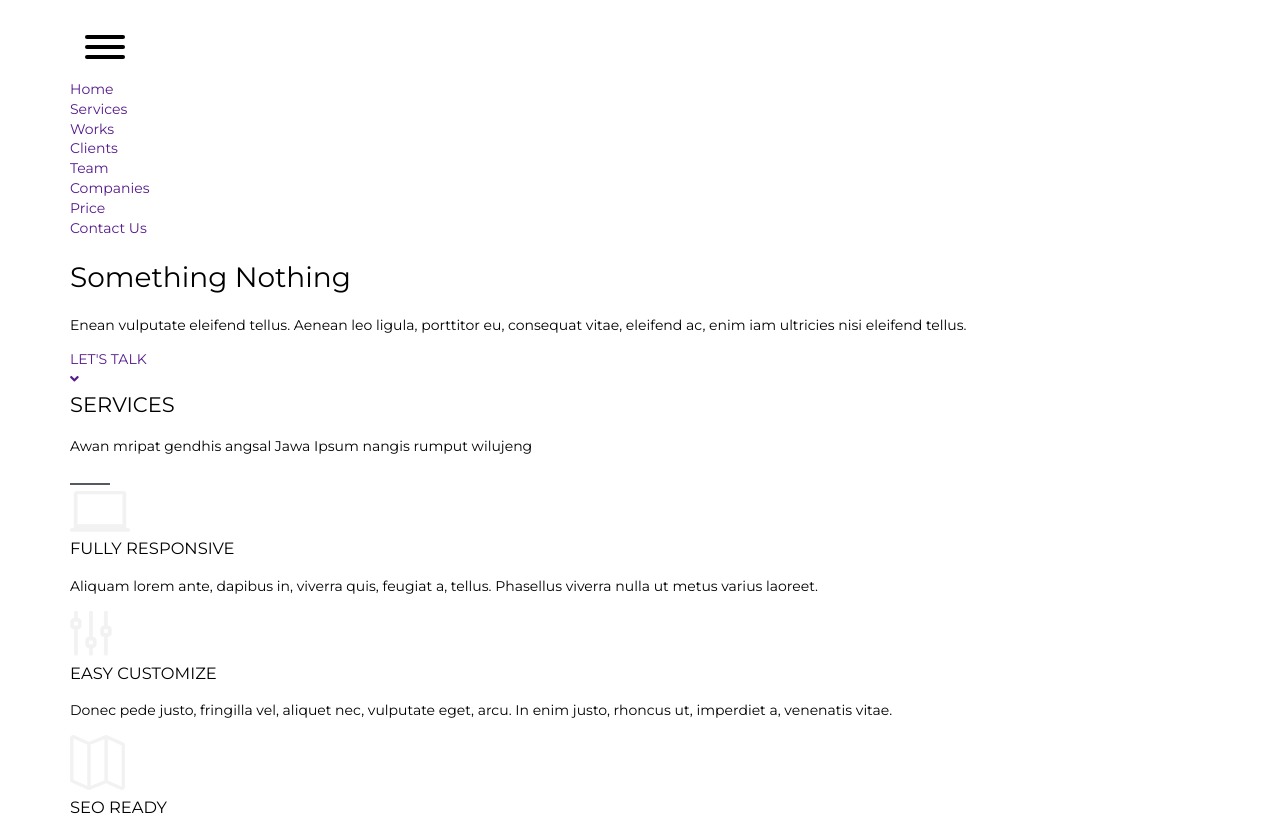
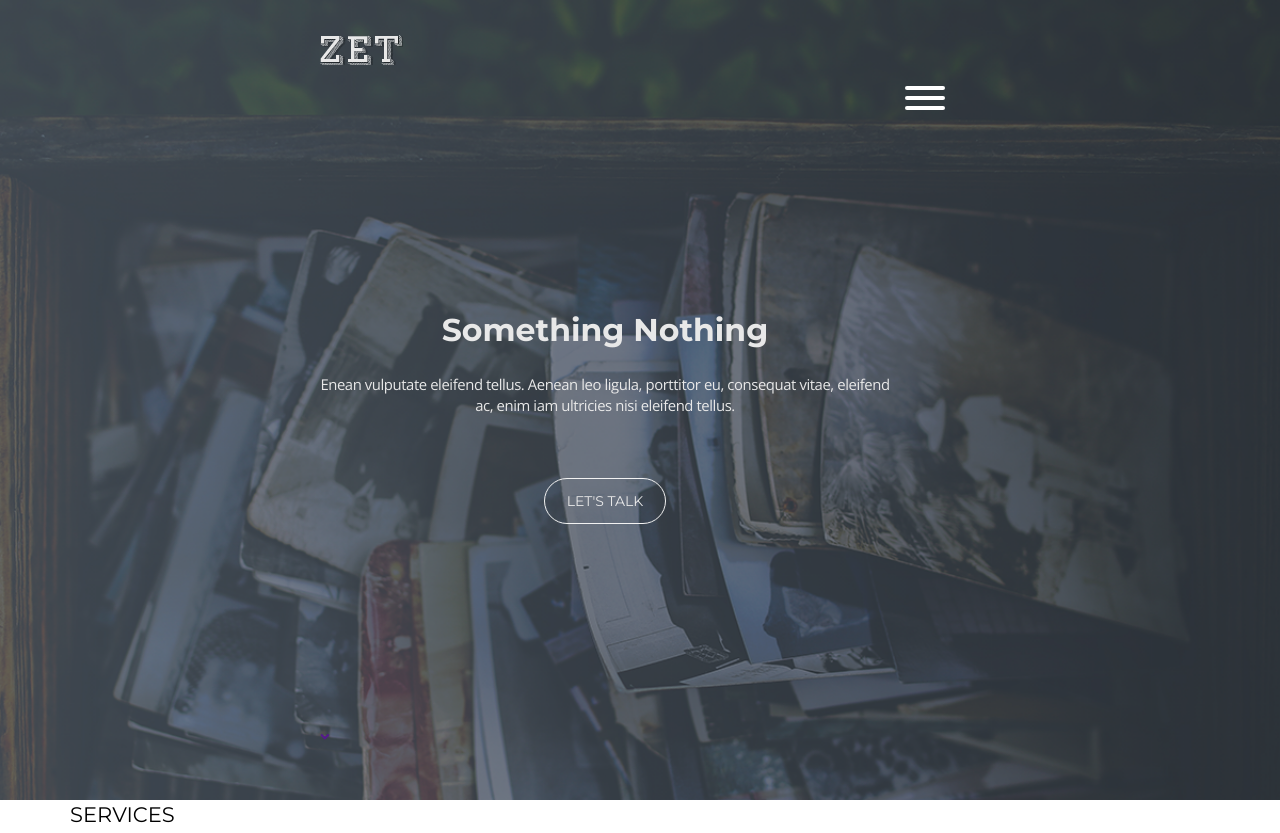
Before and after one commit to LehaRybkoha/ZED-Website, a website: page src/index.html in a window 1280 px wide. Shown: the top 833 px of the page. Drawn offline with nearby package versions, Linux system fonts and the light colour scheme; files that its build step writes are made by us from their sources; files whose address does not match are found by name.

Commit message:
second commit

```diff
--- a/package.json
+++ b/package.json
@@ -55,6 +55,7 @@
     "jquery": "^3.3.1",
     "jquery-browserify": "^1.8.1",
     "jquery.mmenu": "^7.2.2",
-    "owl-carousel": "^1.0.0"
+    "owl-carousel": "^1.0.0",
+    "owl.carousel": "^2.3.4"
   }
 }
--- a/src/index.html
+++ b/src/index.html
@@ -20,6 +20,8 @@
 
 	<link href="https://fonts.googleapis.com/css?family=Montserrat:400,600,700,800,900&amp;subset=cyrillic" rel="stylesheet">
 
+	<link href="https://fonts.googleapis.com/css?family=Open+Sans" rel="stylesheet">
+
 	<link href="https://fonts.googleapis.com/css?family=Roboto+Slab&amp;subset=cyrillic" rel="stylesheet">
 </head>
 <body>
@@ -28,7 +30,7 @@
 			<div class="container">
 				<div class="header-top">
 					<div class="header-top__left">
-						<div class="logo"><img src="" alt="" class="logo-pic"></div>
+						<div class="logo"><img src="images/ZET.png" alt="" class="logo-pic"></div>
 					</div>
 					<div class="header-top__right">
 						<button id="mmenu-icon" class="hamburger hamburger--collapse" type="button">
@@ -67,13 +69,13 @@
 					</div>
 					<div class="header__tittle">
 						<div class="header__tittle-top">
-							<h1 class="header__tittle-top">Something Nothing</h1>
+							<h1 class="header__tittle-top header-txt">Something Nothing</h1>
 						</div>
 						<div class="header__tittle-middle">
-							<p class="header__tittle-middle">Enean vulputate eleifend tellus. Aenean leo ligula, porttitor eu, consequat vitae, eleifend ac, enim iam ultricies nisi eleifend tellus.</p>
+							<p class="header__tittle-middle header-txt">Enean vulputate eleifend tellus. Aenean leo ligula, porttitor eu, consequat vitae, eleifend<br>ac, enim iam ultricies nisi eleifend tellus.</p>
 						</div>
 						<div class="header__tittle-bottom">
-							<a href="" class="header__tittle-bottom-btn section__tittle-btn">LET'S TALK</a>
+							<a href="" class="header__tittle-bottom-btn section__tittle-btn header-txt">LET'S TALK</a>
 						</div>
 					</div>
 					<div class="header-bottom__arrow"><a href="" class="header-bottom__arrow-btn"><i class="fas fa-angle-down"></i></a></div>
--- a/src/js/header-menu.js
+++ b/src/js/header-menu.js
@@ -9,9 +9,10 @@ $(document).ready(function() {
                   "theme-dark"
                ],
                "iconPanels": true,
-               "navbars": [
+               navbars: [
                   {
-                     "position": "top"
+                     "position": "top",
+                     title: 'new'
                   }
                ]
             });
--- a/src/scss/main.scss
+++ b/src/scss/main.scss
@@ -1,4 +1,5 @@
 //colors
+$font-head-style: #e8e8e8;
 // layout
 @import "_misc/mixins";
 @import "_misc/adjustment";
@@ -10,6 +11,7 @@
 
 
 // styles
+@import "sections/header";
 @import "sections/works";
 //plugins
 @import "../../node_modules/hamburgers/dist/hamburgers.css";
--- a/src/scss/sections/header.scss
+++ b/src/scss/sections/header.scss
@@ -0,0 +1,54 @@
+.header {
+	display: flex;
+  	display: -webkit-box;
+  	display: -ms-flexbox;
+  	background-image: url('/images/bg-header.png');
+  	min-height: rem(700px);
+  	height: 100vh;
+  	background-size: cover;
+  	background-position: center;
+	&__tittle {
+		height: rem(751px);
+		flex-direction: column;
+		justify-content: center;
+    	align-items: center;
+    	text-align: center;
+    	margin: 0 auto;
+    	position: relative;
+    	max-width: 625px;
+    	display: flex;
+		&-top {
+			font-family: 'Montserrat';
+			font-size: rem(36px);
+			font-weight: 700;
+		}
+		&-middle {
+			font-family: "Open Sans";
+			font-size: rem(17px);
+			letter-spacing: -0.42px;
+			padding-bottom: rem(35px);
+		}
+	}
+	&-txt {
+		color: $font-head-style;
+	}
+
+	&-top__left {
+		padding-top: rem(40px);
+		justify-content: flex-start;
+	}
+
+	&-top__right {
+		justify-content: flex-end;
+		float: right;
+	}
+	&__tittle-bottom-btn {
+		margin-top: rem(35px);padding: rem(15px) rem(25px);
+		border: 1px solid #f2f2f2;
+		border-radius: rem(50px);
+	}
+}
+
+.hamburger-inner, .hamburger-inner:before, .hamburger-inner:after {
+	background-color: #fff !important;
+}
```
Also changed, not shown: dist/images/ZET.png (added), dist/images/bg-header.png (added), dist/images/owl.video.play.png (added), dist/images/svg/logo.svg, dist/index.html, dist/js/index.js, dist/style.css, src/images/ZET.png (added), src/images/svg/logo.svg, 3 other files.
